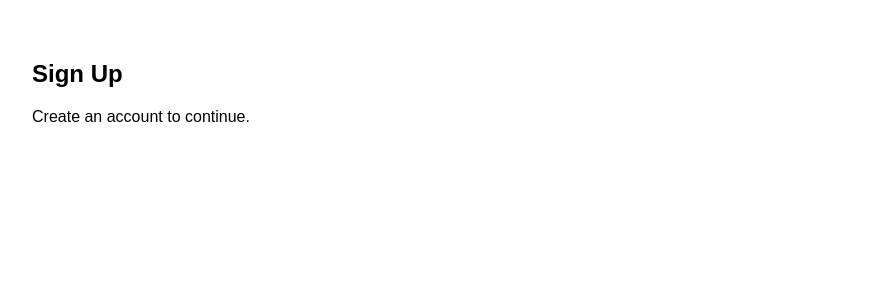
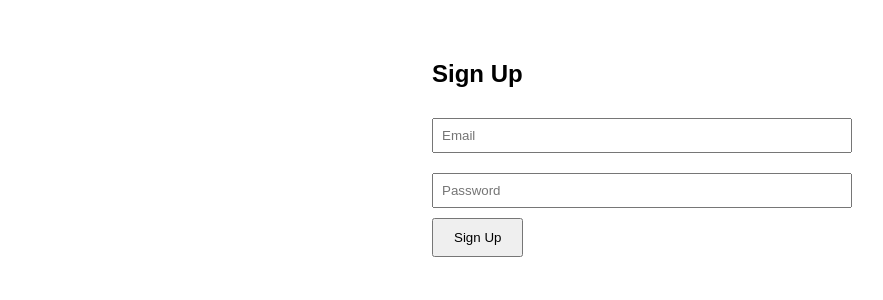
Before and after one commit to Rabbi111-cloud/Mental-Support-App, a Next.js app: page /signup in a window 1280 px wide. Shown: the top 300 px of the page, without its empty margins (8-891 px from the left). Built offline with nearby package versions, Linux system fonts and the light colour scheme; no server answers.

Commit message:
Update page.js

```diff
--- a/app/signup/page.js
+++ b/app/signup/page.js
@@ -1,8 +1,47 @@
+"use client"
+
+import { useState } from "react"
+import { auth } from "../../lib/firebase"
+import { createUserWithEmailAndPassword } from "firebase/auth"
+import { useRouter } from "next/navigation"
+
 export default function Signup() {
+  const [email, setEmail] = useState("")
+  const [password, setPassword] = useState("")
+  const [error, setError] = useState("")
+  const router = useRouter()
+
+  const handleSignup = async () => {
+    try {
+      await createUserWithEmailAndPassword(auth, email, password)
+      router.push("/chat") // redirect to chat after signup
+    } catch (err) {
+      setError(err.message)
+    }
+  }
+
   return (
-    <main style={{ padding: 40 }}>
+    <main style={{ padding: 40, maxWidth: 400, margin: "auto" }}>
       <h2>Sign Up</h2>
-      <p>Create an account to continue.</p>
+      <input
+        type="email"
+        placeholder="Email"
+        value={email}
+        onChange={(e) => setEmail(e.target.value)}
+        style={{ width: "100%", margin: "10px 0", padding: 8 }}
+      />
+      <input
+        type="password"
+        placeholder="Password"
+        value={password}
+        onChange={(e) => setPassword(e.target.value)}
+        style={{ width: "100%", margin: "10px 0", padding: 8 }}
+      />
+      <button onClick={handleSignup} style={{ padding: "10px 20px" }}>
+        Sign Up
+      </button>
+
+      {error && <p style={{ color: "red" }}>{error}</p>}
     </main>
   )
 }
```
